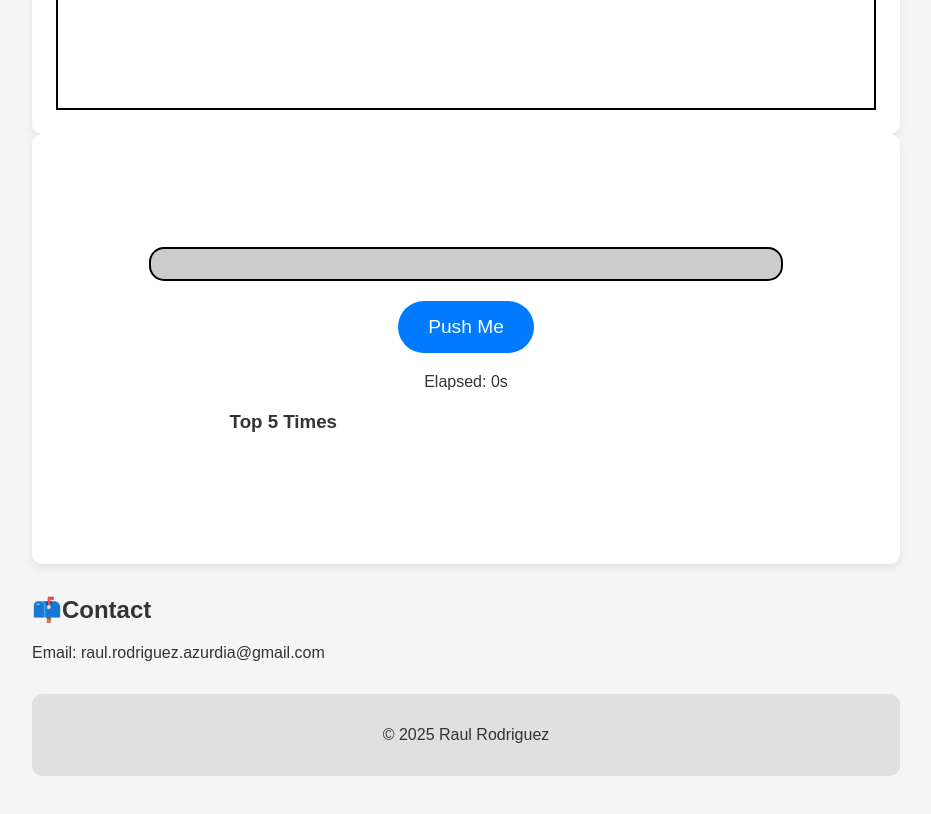
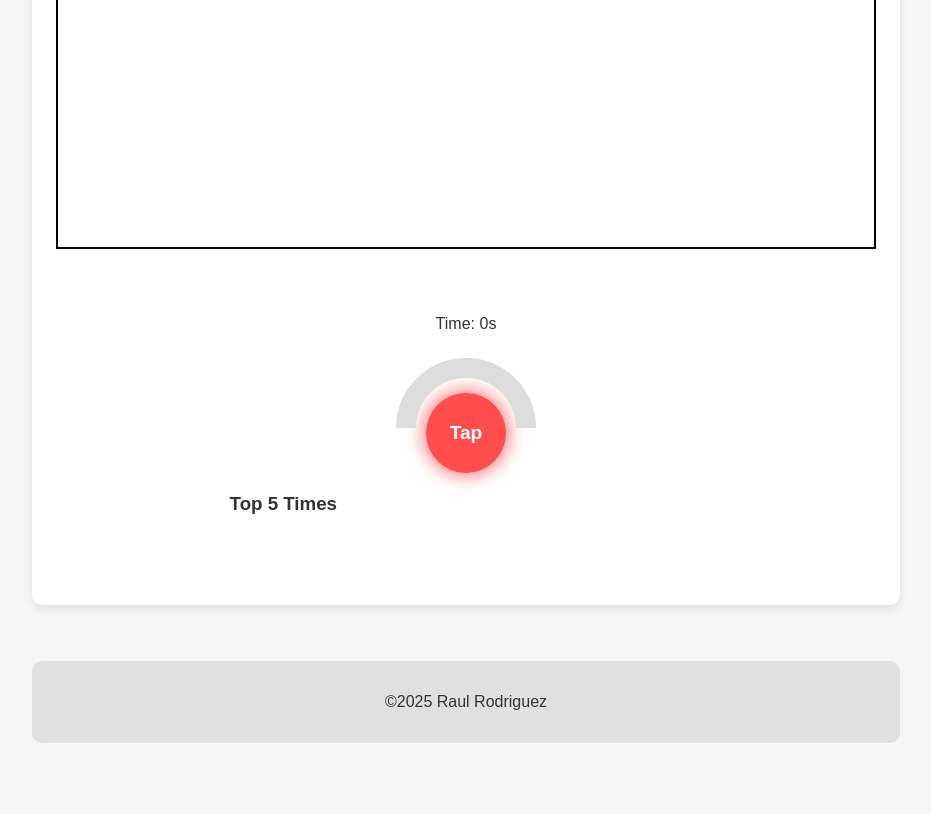
Before and after one commit to Raul-Rod/raul-rod.github.io, a React (Create React App) app: page / in a window 1280 px wide. Shown: the part 1560-2374 px from the top of the page, without its empty margins (174-1105 px from the left). After the commit the page ends 2351 px from the top, so only its background shows below. Built offline with nearby package versions, Linux system fonts and the light colour scheme.

Commit message:
gauge fixed and updated

```diff
--- a/src/App.js
+++ b/src/App.js
@@ -11,7 +11,7 @@ function App() {
   return (
     <div className="App">
       <Container>
-       <header className="header">
+        <header className="header">
          <h1>Raul Rodriguez</h1>
          <p>Guatemalan-Canadian | Computer Science graduate </p>
          <p>Software Dev | Game Dev | Full-Stack Dev</p>
@@ -37,9 +37,7 @@ function App() {
                   <p>Frameworks & Tools: Git, Godot, Android SDK, MySQL</p>
                   <p>Operating Systems: Windows, Linux</p>
                 </div>
-              </div>
-
-              <div class="column">
+              </div>              <div class="column">
                 <div className="project-card">
                   <h3>Soft Skills</h3>
                   <p>Strong problem-solving and analytical skills</p>
@@ -49,7 +47,6 @@ function App() {
                   <p>Adaptability and willingness to learn new technologies </p>
                 </div>
               </div>
-
             </div>
             <div className="project-card">
               <h3>APPLIED PROJECTS</h3>
@@ -66,22 +63,23 @@ function App() {
             </div>
     </div>
   </section>
-</Container>
-      <Container>
-        <div className="project-card">
-          <JumpGame />
-          </div>
-        <div className="project-card">
-          <TapRace />
-          </div>
         <section className="section">
           <h2>📫Contact</h2>
           <p>Email: raul.rodriguez.azurdia@gmail.com</p>
           </section>
-      <footer className="footer">
-        <p>&copy; 2025 Raul Rodriguez</p>
-        </footer>
-        </Container>
+      </Container>
+      <Container>
+        <div className="projects">
+          <div className="project-card">
+            <h3>MVP Demo's</h3>
+            <JumpGame />
+            <TapRace />
+          </div>
+          <footer className="footer">
+            <p>&copy;2025 Raul Rodriguez</p>
+          </footer>
+        </div>
+      </Container>
     </div>
   );
 }
--- a/src/components/TapRace.js
+++ b/src/components/TapRace.js
@@ -1,6 +1,19 @@
 import React, { useState, useEffect, useRef } from 'react';
 
 const TapRace = () => {
+  // Gauge customization
+  const gaugeRadius = 60;
+  const gaugeThickness = 20;
+  const gaugeOffsetX = 0;
+  const gaugeOverlap = 20; // Positive moves it *down*, overlapping the button
+
+  // Button customization
+  const buttonSize = 80;
+  const buttonColor = '#ff4c4c';
+  const buttonGlow = 'rgba(255,76,76,0.6)';
+  const buttonOffsetX = 0; // Horizontal button shift
+  const buttonOffsetY = -20; // Vertical button shift
+
   const [progress, setProgress] = useState(0);
   const [startTime, setStartTime] = useState(null);
   const [elapsed, setElapsed] = useState(0);
@@ -13,9 +26,7 @@ const TapRace = () => {
 
   useEffect(() => {
     const saved = localStorage.getItem('tapRaceLeaderboard');
-    if (saved) {
-      setLeaderboard(JSON.parse(saved));
-    }
+    if (saved) setLeaderboard(JSON.parse(saved));
 
     return () => {
       clearInterval(timerRef.current);
@@ -25,14 +36,9 @@ const TapRace = () => {
 
   const handleClick = () => {
     if (progress === 0 && !startTime) {
-      const now = Date.now();
-      setStartTime(now);
-      timerRef.current = setInterval(() => {
-        setElapsed(prev => prev + 1);
-      }, 1000);
-      decayRef.current = setInterval(() => {
-        setProgress(prev => Math.max(prev - 1, 0));
-      }, 500);
+      setStartTime(Date.now());
+      timerRef.current = setInterval(() => setElapsed(prev => prev + 1), 1000);
+      decayRef.current = setInterval(() => setProgress(prev => Math.max(prev - 1, 0)), 500);
     }
 
     setProgress(prev => {
@@ -46,9 +52,8 @@ const TapRace = () => {
     clearInterval(timerRef.current);
     clearInterval(decayRef.current);
     const finalTime = elapsed;
-    const newList = [...leaderboard];
-    const position = newList.findIndex(t => finalTime < t.time);
-    if (position !== -1 || newList.length < 5) {
+    const position = leaderboard.findIndex(t => finalTime < t.time);
+    if (position !== -1 || leaderboard.length < 5) {
       setNamePrompt(true);
       setNewTime(finalTime);
     } else {
@@ -66,9 +71,7 @@ const TapRace = () => {
     }
 
     const newEntry = { name, time: newTime };
-    const newList = [...leaderboard, newEntry]
-      .sort((a, b) => a.time - b.time)
-      .slice(0, 5);
+    const newList = [...leaderboard, newEntry].sort((a, b) => a.time - b.time).slice(0, 5);
     setLeaderboard(newList);
     localStorage.setItem('tapRaceLeaderboard', JSON.stringify(newList));
     setNamePrompt(false);
@@ -81,51 +84,70 @@ const TapRace = () => {
     setElapsed(0);
   };
 
+  // SVG math for half-circle
+  const circumference = Math.PI * gaugeRadius;
+  const offset = circumference - (progress / 100) * circumference;
+  const centerX = 75 + gaugeOffsetX;
+  const centerY = 75 + gaugeOverlap;
+  const arcStartX = centerX - gaugeRadius;
+  const arcEndX = centerX + gaugeRadius;
+  const arcY = centerY;
+
   return (
     <div style={{
-      height: '100%',
-      minHeight: '350px',
+      minHeight: '300px',
       display: 'flex',
       flexDirection: 'column',
       alignItems: 'center',
-      justifyContent: 'center',
-      padding: '1rem'
+      justifyContent: 'flex-start',
+      padding: '1rem',
+      position: 'relative'
     }}>
-      {/* Gauge style bar */}
-      <div style={{
-        width: '80%',
-        height: '30px',
-        borderRadius: '15px',
-        border: '2px solid #000',
-        overflow: 'hidden',
-        marginBottom: '20px',
-        backgroundColor: '#ccc'
-      }}>
-        <div style={{
-          width: `${progress}%`,
-          height: '100%',
-          backgroundColor: '#4caf50',
-          transition: 'width 0.2s'
-        }}></div>
-      </div>
+      <div style={{ marginTop: '50px' }}>Time: {elapsed}s</div>
+      {/* Half Circle Gauge */}
+      <svg width="150" height="100" style={{ marginBottom: '-20px', zIndex: 1, position: 'relative' }}>
+        <path
+          d={`M ${arcStartX},${arcY} A ${gaugeRadius},${gaugeRadius} 0 0 1 ${arcEndX},${arcY}`}
+          fill="none"
+          stroke="#ddd"
+          strokeWidth={gaugeThickness}
+        />
+        <path
+          d={`M ${arcStartX},${arcY} A ${gaugeRadius},${gaugeRadius} 0 0 1 ${arcEndX},${arcY}`}
+          fill="none"
+          stroke="#4caf50"
+          strokeWidth={gaugeThickness}
+          strokeDasharray={circumference}
+          strokeDashoffset={offset}
+          style={{ transition: 'stroke-dashoffset 0.2s' }}
+        />
+      </svg>
 
-      {/* Round Button */}
-      <button onClick={handleClick} style={{
-        padding: '15px 30px',
-        fontSize: '1.2rem',
-        borderRadius: '50px',
-        border: 'none',
-        backgroundColor: '#007bff',
-        color: 'white',
-        cursor: 'pointer',
-        marginBottom: '20px'
-      }}>
-        Push Me
+      {/* Glowing Tap Button */}
+      <button
+        onClick={handleClick}
+        style={{
+          width: `${buttonSize}px`,
+          height: `${buttonSize}px`,
+          marginTop: `${buttonOffsetY}px`,
+          marginLeft: `${buttonOffsetX}px`,
+          borderRadius: '50%',
+          border: 'none',
+          backgroundColor: buttonColor,
+          color: 'white',
+          fontWeight: 'bold',
+          fontSize: '1.2rem',
+          cursor: 'pointer',
+          boxShadow: `0 0 15px 5px ${buttonGlow}`,
+          animation: progress > 0 ? 'pulse 1s infinite' : 'none',
+          position: 'relative',
+          zIndex: 0
+        }}
+      >
+        Tap
       </button>
 
-      <div style={{ marginBottom: '10px' }}>Elapsed: {elapsed}s</div>
-
-      <div style={{ marginTop: '10px', width: '60%' }}>
+      <div style={{ marginTop: '20px', width: '60%' }}>
         <h3>Top 5 Times</h3>
         <ol>
           {leaderboard.map((entry, idx) => (
@@ -147,6 +169,17 @@ const TapRace = () => {
           <p>You've made the leaderboard! Press Enter to submit.</p>
         </div>
       )}
+
+      {/* Pulse animation keyframes */}
+      <style>
+        {`
+          @keyframes pulse {
+            0% { box-shadow: 0 0 15px 5px ${buttonGlow}; }
+            50% { box-shadow: 0 0 25px 10px ${buttonGlow.replace('0.6', '0.9')}; }
+            100% { box-shadow: 0 0 15px 5px ${buttonGlow}; }
+          }
+        `}
+      </style>
     </div>
   );
 };
```
